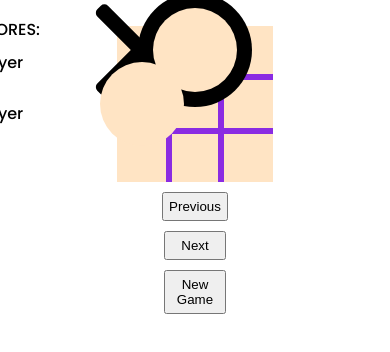
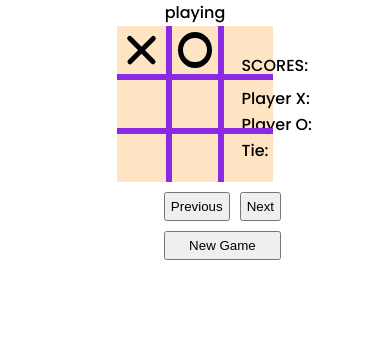
Before and after one commit to nicole-drml/tictactoe, a plain HTML site: page index.html in a window 390 px wide. Shown: the part 106-458 px from the top of the page. Drawn offline with Linux system fonts and the light colour scheme.

Commit message:
made the x-and-os responsive, changed the game buttons from flex to grid

```diff
--- a/partials/_board.scss
+++ b/partials/_board.scss
@@ -14,6 +14,7 @@
     display: flex;
     justify-content: center;
     align-items: center;
+    position: relative;
   }
 
   .cell:first-child,
--- a/partials/_game-buttons.scss
+++ b/partials/_game-buttons.scss
@@ -1,25 +1,32 @@
 
 #game-buttons {
-    display: flex;
-    flex-wrap: wrap;
-    justify-content: center;
+    display: grid;
     height: 40px;
     width: $board * 0.4;
     gap: 10px;
     margin-top: 10px;
+    grid-template-areas:
+    'previous next'
+    'new-game new-game';
+
+    #previous-button {
+        grid-area: previous;
+    }
+
+    #next-button {
+        grid-area: next;
+    }
 
     #previous-button,
     #next-button {
-      flex-grow: 1;
       padding: 5px;
-      width: 100px;
+      width: 100%;
       cursor: pointer;
     }
 
     #new-game-button {
-      flex-grow: 1;
       padding: 5px;
-      align-self: flex-end;
       cursor: pointer;
+      grid-area: new-game;
     }
   }
--- a/partials/_scores.scss
+++ b/partials/_scores.scss
@@ -1,8 +1,13 @@
 
 #scores-container {
-    position: absolute;
-    top: 123px;
-    right: 350px;
+    // position: absolute;
+    // top: 123px;
+    // right: 350px;
+    display: flex;
+    flex-direction: column;
+    align-self: flex-end;
+    margin-right: 20%;
+    margin-top: -46%;
 
     #scores-tally {
       display: flex;
--- a/partials/_x-and-o.scss
+++ b/partials/_x-and-o.scss
@@ -1,4 +1,4 @@
-$x-o-size: 120px;
+$x-o-size: 80%;
 $hover:  rgb(199, 178, 153);
 .cell.x,
 .cell.o {
@@ -12,7 +12,7 @@ $hover:  rgb(199, 178, 153);
     content: '';
     position: absolute;
     background-color: none;
-    width: 15px;
+    width: 10%;
     height: $x-o-size;
     border-radius: 5px;
 }
@@ -60,8 +60,8 @@ $hover:  rgb(199, 178, 153);
 .o::after,
 .o-turn::after  {
     background-color: $board-color;
-    width: $x-o-size * .70;
-    height: $x-o-size * .70;
+    width: $x-o-size * .65;
+    height: $x-o-size * .65;
 }
 
 
```
Also changed, not shown: styles/styles.css, 1 other file.
